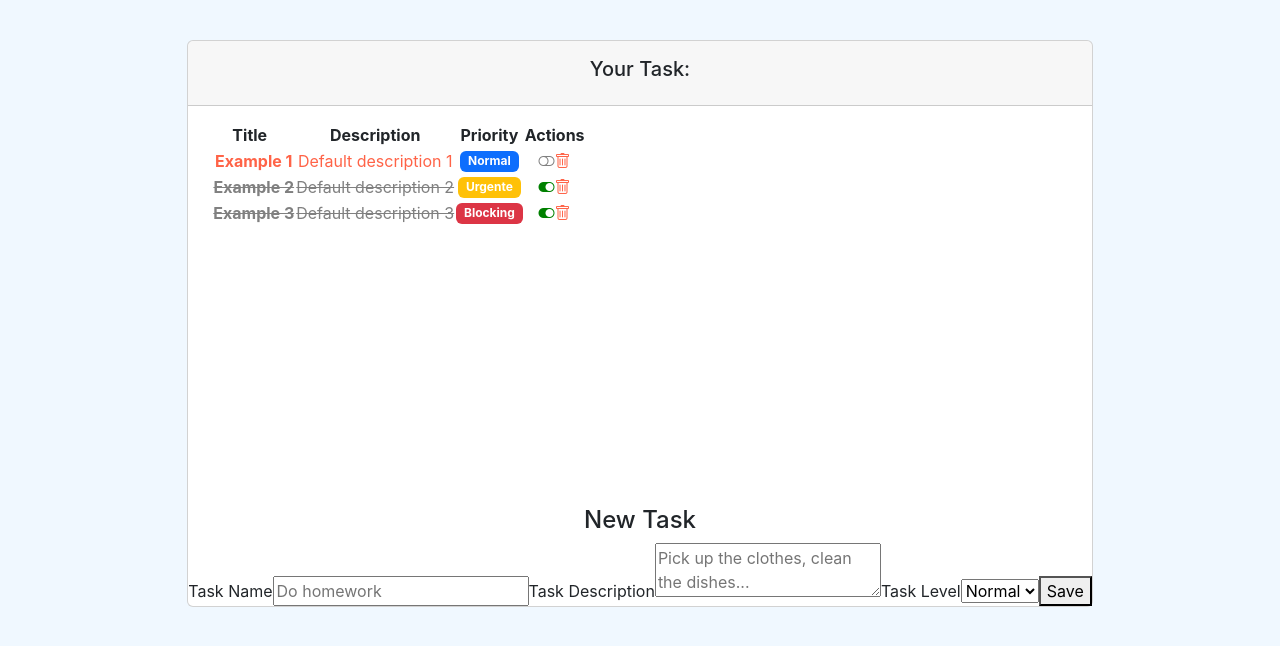
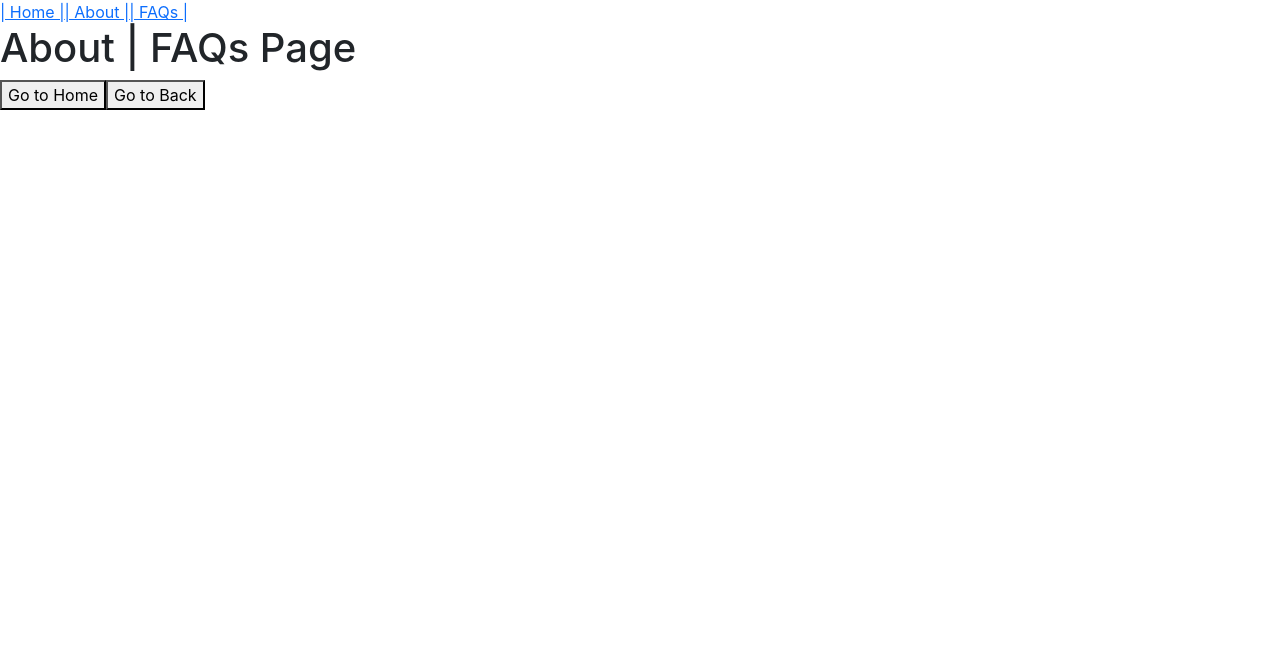
Before and after one commit to AntonioBogallo/todolist_app, a React (Create React App) app: page /faqs in a window 1280 px wide. Shown: the top 646 px of the page. Built offline with nearby package versions, Linux system fonts and the light colour scheme.

Commit message:
react-router added and tested

```diff
--- a/package.json
+++ b/package.json
@@ -1,5 +1,5 @@
 {
-  "name": "hola-mundo",
+  "name": "todolist_app",
   "version": "0.1.0",
   "private": true,
   "dependencies": {
@@ -11,6 +11,7 @@
     "formik": "^2.2.9",
     "react": "^18.2.0",
     "react-dom": "^18.2.0",
+    "react-router-dom": "^6.10.0",
     "react-scripts": "5.0.1",
     "sass": "^1.58.0",
     "web-vitals": "^2.1.4",
--- /dev/null
+++ b/src/AppRoutingOne.js
@@ -0,0 +1,37 @@
+import { Route, Link, BrowserRouter as Router, Routes } from 'react-router-dom';
+import HomePage from './pages/home/HomePage.jsx';
+import NotFoundPage from './pages/404/NotFoundPage.jsx';
+import AboutPage from './pages/about-faqs/AboutPage.jsx';
+
+
+function AppRoutingOne() {
+    return (
+        <div className="AppRoutingOne">
+            <Router>
+
+                <div>
+                    <aside>
+                        <Link to='/'>| Home |</Link>
+                        <Link to='/about'>| About |</Link>
+                        <Link to='/faqs'>| FAQs |</Link>
+                    </aside>
+                    <main>
+                        <Routes>
+                            <Route path='/' Component={HomePage} />
+                            <Route path='/about' Component={AboutPage} />
+                            <Route path='/faqs' Component={AboutPage} />
+
+                            {/* 404 - Page Not Found */}
+                            <Route path='*' Component={NotFoundPage} />
+                        </Routes>
+                    </main>
+                </div>
+
+
+
+            </Router>
+        </div>
+    );
+}
+
+export default AppRoutingOne;
--- a/src/index.js
+++ b/src/index.js
@@ -3,13 +3,15 @@ import ReactDOM from 'react-dom/client';
 import 'bootstrap/dist/css/bootstrap.css';
 import 'bootstrap-icons/font/bootstrap-icons.css'
 import './index.css';
-import App from './App';
+// import App from './App';
 import reportWebVitals from './reportWebVitals';
+import AppRoutingOne from './AppRoutingOne';
 
 const root = ReactDOM.createRoot(document.getElementById('root'));
 root.render(
   <React.StrictMode>
-    <App />
+    {/* <App /> */}
+    <AppRoutingOne />
   </React.StrictMode>
 );
 
--- /dev/null
+++ b/src/pages/about-faqs/AboutPage.jsx
@@ -0,0 +1,29 @@
+import React from 'react';
+import { useLocation, useNavigate } from 'react-router-dom';
+
+const AboutPage = () => {
+
+    const location = useLocation();
+    const navigate = useNavigate();
+
+    console.log('We are in Route:',location.pathname);
+
+
+    return (
+        <div>
+            <h1>About | FAQs Page</h1>
+
+            <div>
+                <button onClick={() => navigate('/')}>
+                    Go to Home
+                </button>
+                <button onClick={() => navigate(-1)}>
+                    Go to Back
+                </button>
+            </div>
+        </div>
+
+    );
+}
+
+export default AboutPage;
```
Also changed, not shown: 1 other file (tests, documents, lock files or other folders).
